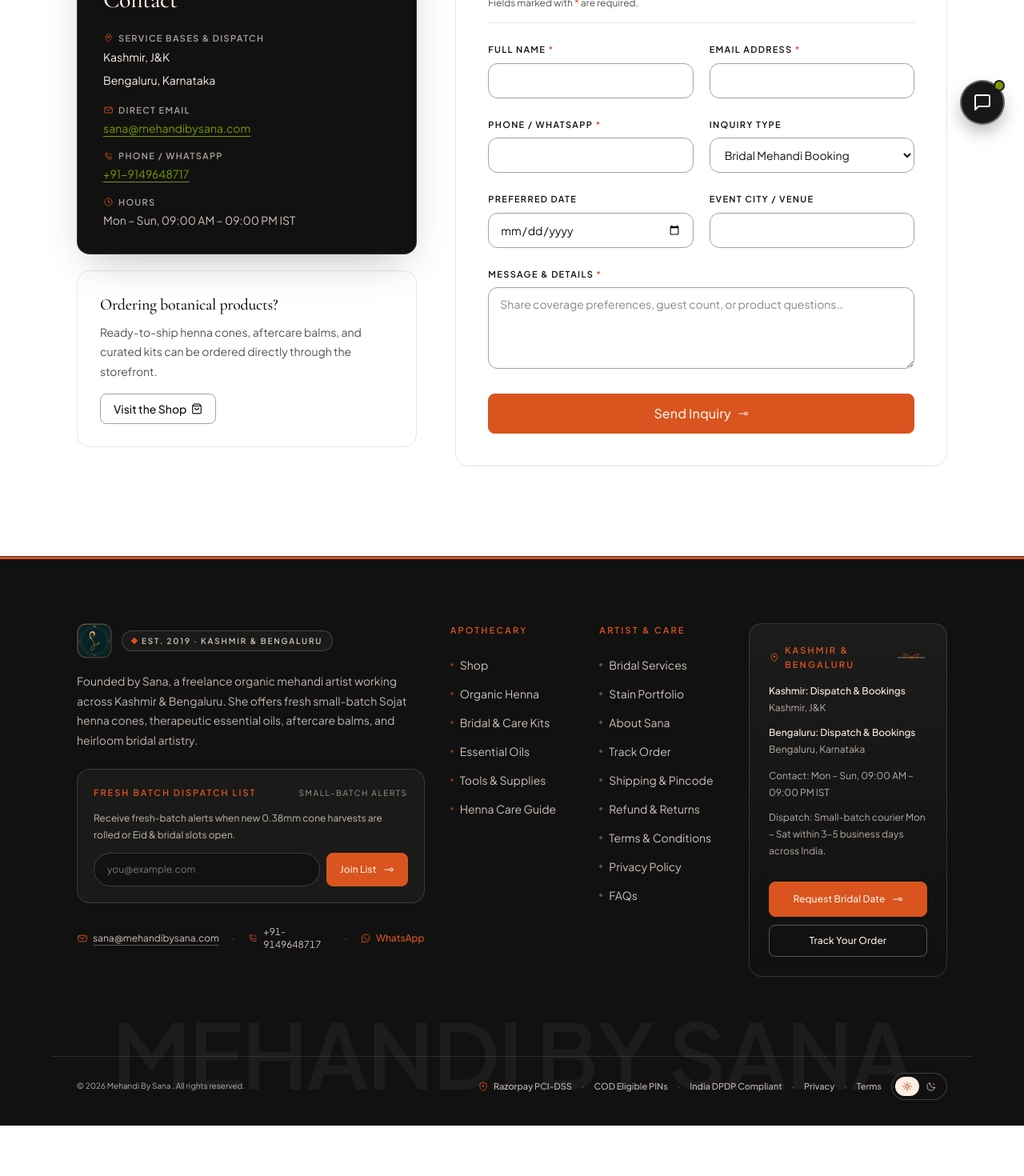
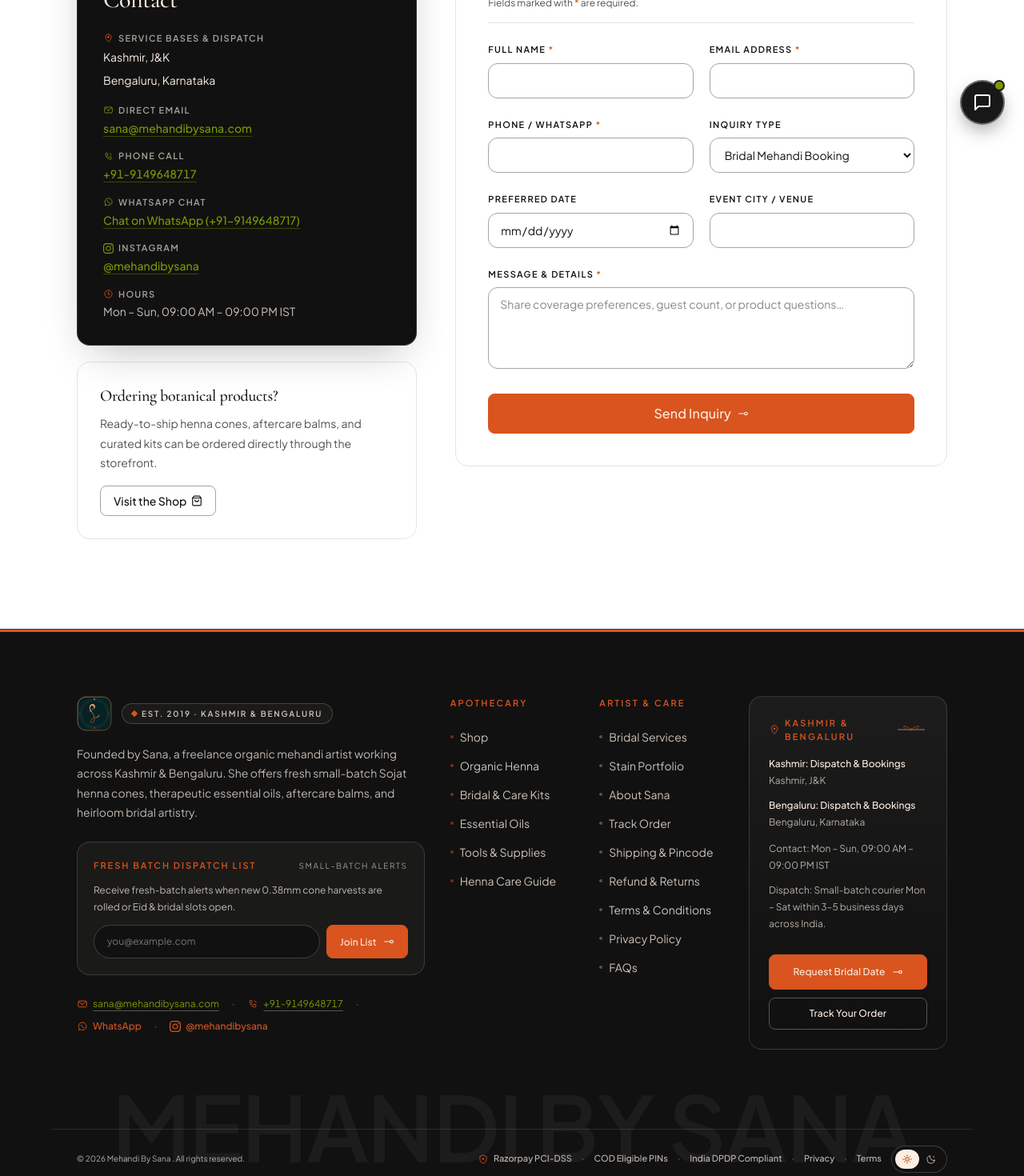
Before and after one commit to nazrulislambhat/mehandibysana, a Next.js app in the folder frontend/: page /contact in a window 1280 px wide. Shown: the part 620-2090 px from the top of the page at 80% size. Before the commit the page ends 2027 px from the top, so only its background shows below. Built offline with nearby package versions, Linux system fonts and the light colour scheme; no server answers.

Commit message:
links & icons

```diff
--- a/frontend/src/app/contact/page.tsx
+++ b/frontend/src/app/contact/page.tsx
@@ -13,9 +13,11 @@ import { TextReveal } from '@/components/ui/TextReveal';
 import { BrandCrest } from '@/components/graphics/BrandMarks';
 import {
   ClockWindowIcon,
+  InstagramIcon,
   LocationPinIcon,
   MailEnvelopeIcon,
   PhoneHandsetIcon,
+  WhatsAppChatIcon,
 } from '@/components/graphics/BrandIcons';
 
 export const metadata: Metadata = buildPageMetadata({
@@ -162,14 +164,14 @@ export default async function ContactPage({ searchParams }: ContactPageProps) {
                   <dt className="inline-flex items-center gap-1.5 text-[11px] font-semibold uppercase tracking-[0.12em] text-plaque-ink/65 mb-1">
                     <MailEnvelopeIcon
                       size={13}
-                      className="text-terracotta shrink-0"
+                      className="text-[#789904] shrink-0"
                     />
                     <span>Direct Email</span>
                   </dt>
                   <dd className="text-plaque-ink">
                     <a
                       href="mailto:sana@mehandibysana.com"
-                      className="text-[#789904] hover:text-[#789904]/80 underline underline-offset-4 transition-colors hover:no-underline"
+                      className="text-[#789904] hover:text-[#789904]/80 underline underline-offset-4 decoration-[#789904]/40 hover:decoration-[#789904] font-medium transition-colors"
                     >
                       sana@mehandibysana.com
                     </a>
@@ -179,16 +181,54 @@ export default async function ContactPage({ searchParams }: ContactPageProps) {
                   <dt className="inline-flex items-center gap-1.5 text-[11px] font-semibold uppercase tracking-[0.12em] text-plaque-ink/65 mb-1">
                     <PhoneHandsetIcon
                       size={13}
-                      className="text-terracotta shrink-0"
+                      className="text-[#789904] shrink-0"
                     />
-                    <span>Phone / WhatsApp</span>
+                    <span>Phone Call</span>
                   </dt>
                   <dd className="text-plaque-ink">
                     <a
                       href="tel:+919149648717"
-                      className="text-[#789904] hover:text-[#789904]/80 underline underline-offset-4 transition-colors hover:no-underline"
+                      className="text-[#789904] hover:text-[#789904]/80 underline underline-offset-4 decoration-[#789904]/40 hover:decoration-[#789904] font-medium tabular-nums transition-colors"
                     >
                       +91-9149648717
+                    </a>
+                  </dd>
+                </div>
+                <div>
+                  <dt className="inline-flex items-center gap-1.5 text-[11px] font-semibold uppercase tracking-[0.12em] text-plaque-ink/65 mb-1">
+                    <WhatsAppChatIcon
+                      size={13}
+                      className="text-[#789904] shrink-0"
+                    />
+                    <span>WhatsApp Chat</span>
+                  </dt>
+                  <dd className="text-plaque-ink">
+                    <a
+                      href="https://wa.me/919149648717"
+                      target="_blank"
+                      rel="noopener noreferrer"
+                      className="text-[#789904] hover:text-[#789904]/80 underline underline-offset-4 decoration-[#789904]/40 hover:decoration-[#789904] font-medium transition-colors"
+                    >
+                      Chat on WhatsApp (+91-9149648717)
+                    </a>
+                  </dd>
+                </div>
+                <div>
+                  <dt className="inline-flex items-center gap-1.5 text-[11px] font-semibold uppercase tracking-[0.12em] text-plaque-ink/65 mb-1">
+                    <InstagramIcon
+                      size={13}
+                      className="text-[#789904] shrink-0"
+                    />
+                    <span>Instagram</span>
+                  </dt>
+                  <dd className="text-plaque-ink">
+                    <a
+                      href="https://www.instagram.com/mehandibysana"
+                      target="_blank"
+                      rel="noopener noreferrer"
+                      className="text-[#789904] hover:text-[#789904]/80 underline underline-offset-4 decoration-[#789904]/40 hover:decoration-[#789904] font-medium transition-colors"
+                    >
+                      @mehandibysana
                     </a>
                   </dd>
                 </div>
--- a/frontend/src/app/error.tsx
+++ b/frontend/src/app/error.tsx
@@ -94,14 +94,14 @@ export default function RouteError({
               <span className="space-x-3">
                 <a
                   href="mailto:sana@mehandibysana.com"
-                  className="text-terracotta hover:underline underline-offset-4"
+                  className="text-[#789904] hover:text-[#789904]/80 underline underline-offset-4 decoration-[#789904]/40 hover:decoration-[#789904] font-medium transition-colors"
                 >
                   sana@mehandibysana.com
                 </a>
-                <span>&middot;</span>
+                <span className="text-[#789904]/50">&middot;</span>
                 <a
                   href="tel:+919149648717"
-                  className="text-terracotta hover:underline underline-offset-4 tabular-nums"
+                  className="text-[#789904] hover:text-[#789904]/80 underline underline-offset-4 decoration-[#789904]/40 hover:decoration-[#789904] font-medium tabular-nums transition-colors"
                 >
                   +91-9149648717
                 </a>
--- a/frontend/src/app/not-found.tsx
+++ b/frontend/src/app/not-found.tsx
@@ -204,7 +204,7 @@ export default function NotFound() {
                   <span>
                     Need help?{' '}
                     <a
-                      className="text-terracotta hover:text-plaque-ink underline underline-offset-4 tabular-nums"
+                      className="text-[#789904] hover:text-[#789904]/80 underline underline-offset-4 decoration-[#789904]/40 hover:decoration-[#789904] font-medium tabular-nums transition-colors"
                       href="mailto:sana@mehandibysana.com"
                     >
                       sana@mehandibysana.com
@@ -212,7 +212,7 @@ export default function NotFound() {
                   </span>
                   <a
                     href="tel:+919149648717"
-                    className="text-terracotta hover:text-plaque-ink underline underline-offset-4 tabular-nums"
+                    className="text-[#789904] hover:text-[#789904]/80 underline underline-offset-4 decoration-[#789904]/40 hover:decoration-[#789904] font-medium tabular-nums transition-colors"
                   >
                     +91-9149648717
                   </a>
--- a/frontend/src/app/privacy-policy/page.tsx
+++ b/frontend/src/app/privacy-policy/page.tsx
@@ -321,16 +321,16 @@ export default function PrivacyPolicyPage() {
             <strong>Email:</strong>{' '}
             <a
               href="mailto:sana@mehandibysana.com"
-              className="text-terracotta underline underline-offset-4"
+              className="text-[#789904] hover:text-[#789904]/80 underline underline-offset-4 decoration-[#789904]/40 hover:decoration-[#789904] font-medium"
             >
               sana@mehandibysana.com
             </a>
           </p>
           <p>
-            <strong>Phone:</strong>{' '}
+            <strong>Phone / WhatsApp:</strong>{' '}
             <a
               href="tel:+919149648717"
-              className="text-terracotta underline underline-offset-4 tabular-nums"
+              className="text-[#789904] hover:text-[#789904]/80 underline underline-offset-4 decoration-[#789904]/40 hover:decoration-[#789904] font-medium tabular-nums"
             >
               +91-9149648717
             </a>
--- a/frontend/src/app/shipping-policy/page.tsx
+++ b/frontend/src/app/shipping-policy/page.tsx
@@ -255,7 +255,7 @@ export default function ShippingPolicyPage() {
           outstation transit, if urgent bridal dates approach, contact{' '}
           <a
             href="tel:+919149648717"
-            className="text-terracotta underline underline-offset-4 tabular-nums"
+            className="text-[#789904] hover:text-[#789904]/80 underline underline-offset-4 decoration-[#789904]/40 hover:decoration-[#789904] font-medium tabular-nums transition-colors"
           >
             +91-9149648717
           </a>{' '}
--- a/frontend/src/components/graphics/BrandIcons.tsx
+++ b/frontend/src/components/graphics/BrandIcons.tsx
@@ -321,6 +321,30 @@ export function WhatsAppChatIcon({
 }
 
 /**
+ * Instagram studio social handle icon.
+ */
+export function InstagramIcon({
+  size = 14,
+  className = '',
+  decorative = true,
+  label = 'Instagram',
+}: BrandIconProps) {
+  return (
+    <svg
+      width={size}
+      height={size}
+      viewBox="0 0 24 24"
+      fill="currentColor"
+      xmlns="http://www.w3.org/2000/svg"
+      className={className}
+      {...getA11yProps(decorative, label)}
+    >
+      <path d="M12 2.163c3.204 0 3.584.012 4.85.07 3.252.148 4.771 1.691 4.919 4.919.058 1.265.069 1.645.069 4.849 0 3.205-.012 3.584-.069 4.849-.149 3.225-1.664 4.771-4.919 4.919-1.266.058-1.644.07-4.85.07-3.204 0-3.584-.012-4.849-.07-3.26-.149-4.771-1.699-4.919-4.92-.058-1.265-.07-1.644-.07-4.849 0-3.204.013-3.583.07-4.849.149-3.227 1.664-4.771 4.919-4.919 1.266-.057 1.645-.069 4.849-.069zm0-2.163c-3.259 0-3.667.014-4.947.072-4.358.2-6.78 2.618-6.98 6.98-.059 1.281-.073 1.689-.073 4.948 0 3.259.014 3.668.072 4.948.2 4.358 2.618 6.78 6.98 6.98 1.281.058 1.689.072 4.948.072 3.259 0 3.668-.014 4.948-.072 4.354-.2 6.782-2.618 6.979-6.98.059-1.28.073-1.689.073-4.948 0-3.259-.014-3.667-.072-4.947-.196-4.354-2.617-6.78-6.979-6.98-1.281-.059-1.69-.073-4.949-.073zm0 5.838c-3.403 0-6.162 2.759-6.162 6.162s2.759 6.163 6.162 6.163 6.162-2.759 6.162-6.163c0-3.403-2.759-6.162-6.162-6.162zm0 10.162c-2.209 0-4-1.79-4-4 0-2.209 1.791-4 4-4s4 1.791 4 4c0 2.21-1.791 4-4 4zm6.406-11.845c-.796 0-1.441.645-1.441 1.44s.645 1.44 1.441 1.44c.795 0 1.439-.645 1.439-1.44s-.644-1.44-1.439-1.44z" />
+    </svg>
+  );
+}
+
+/**
  * 8-petal rosette seal for Verified Studio Honors & Press Features.
  */
 export function VerifiedHonorSealIcon({
--- a/frontend/src/components/layout/Footer.tsx
+++ b/frontend/src/components/layout/Footer.tsx
@@ -4,6 +4,7 @@ import { LinkButton } from '@/components/ui/Button';
 import { BotanicalSprig } from '@/components/graphics/BotanicalIllustrations';
 import { BrandCrest } from '@/components/graphics/BrandMarks';
 import {
+  InstagramIcon,
   LocationPinIcon,
   MailEnvelopeIcon,
   PhoneHandsetIcon,
@@ -81,10 +82,10 @@ export function Footer() {
 
             <FooterNewsletterForm />
 
-            <div className="flex flex-wrap md:flex-nowrap items-center gap-x-4 gap-y-1 pt-1 text-xs text-plaque-ink/80">
+            <div className="flex flex-wrap items-center gap-x-4 gap-y-3 pt-1 text-xs text-plaque-ink/80">
               <a
                 href="mailto:sana@mehandibysana.com"
-                className="inline-flex items-center gap-1.5 hover:text-terracotta underline underline-offset-4 decoration-plaque-ink/30 hover:decoration-terracotta transition-colors"
+                className="inline-flex items-center gap-1.5 hover:text-[#789904] tabular-nums transition-colors underline underline-offset-4 decoration-plaque-ink/30 hover:decoration-[#789904] text-[#789904]"
               >
                 <MailEnvelopeIcon
                   size={14}
@@ -97,7 +98,7 @@ export function Footer() {
               </span>
               <a
                 href="tel:+919149648717"
-                className="inline-flex items-center gap-1.5 hover:text-terracotta tabular-nums transition-colors"
+                className="inline-flex items-center gap-1.5 hover:text-[#789904] tabular-nums transition-colors underline underline-offset-4 decoration-plaque-ink/30 hover:decoration-[#789904] text-[#789904]"
               >
                 <PhoneHandsetIcon
                   size={14}
@@ -116,6 +117,19 @@ export function Footer() {
               >
                 <WhatsAppChatIcon size={14} className="shrink-0" />
                 <span>WhatsApp</span>
+              </a>
+              <span aria-hidden="true" className="text-terracotta">
+                &middot;
+              </span>
+              <a
+                href="https://www.instagram.com/mehandibysana"
+                target="_blank"
+                rel="noopener noreferrer"
+                className="inline-flex items-center gap-1.5 text-terracotta hover:underline font-medium transition-colors"
+                aria-label="Instagram profile @mehandibysana"
+              >
+                <InstagramIcon size={14} className="shrink-0" />
+                <span>@mehandibysana</span>
               </a>
             </div>
           </div>
```
Also changed, not shown: frontend/src/app/refund-policy/page.tsx (+7 -5 lines), frontend/src/components/editorial/PolicyDocumentLayout.tsx (+21 -3 lines).
